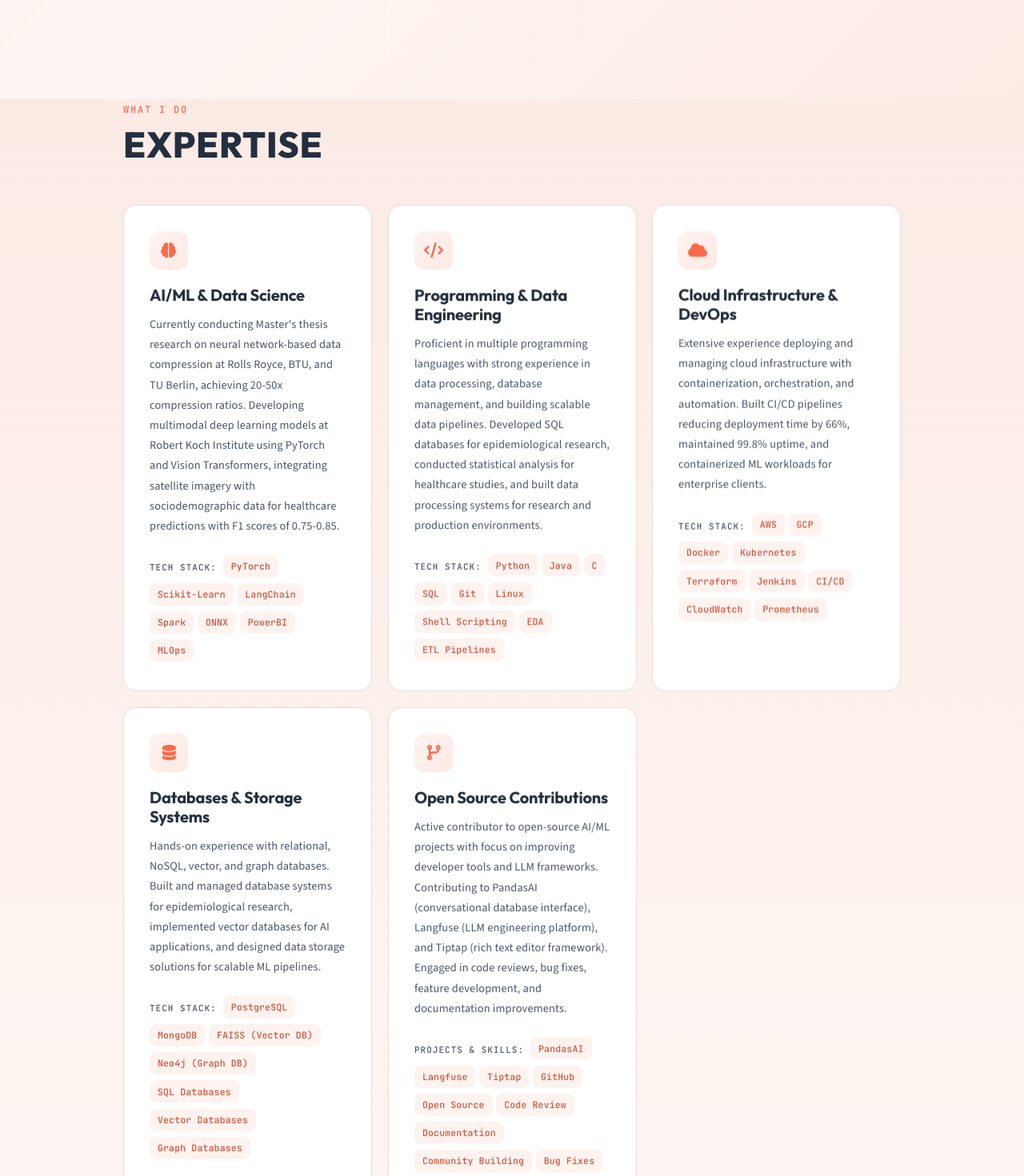
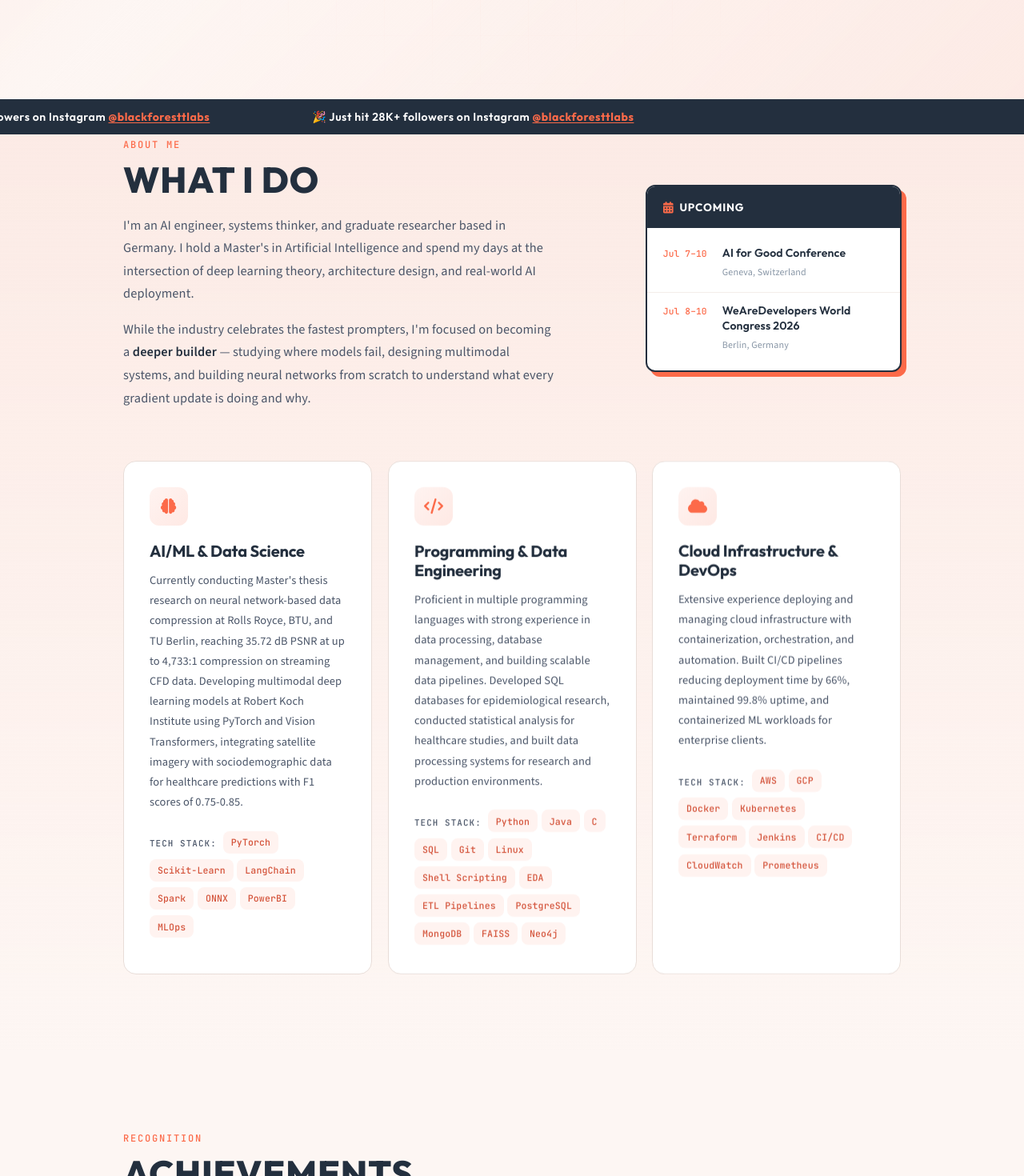
Before and after one commit to mahesh-sadupalli/portfolio, a React (Create React App) app: page / in a window 1280 px wide. Shown: the part 740-2210 px from the top of the page at 80% size. Built offline with nearby package versions, Linux system fonts and the light colour scheme.

Commit message:
Correct thesis compression ratio and trim past events from upcoming schedule

```diff
--- a/src/components/Expertise.tsx
+++ b/src/components/Expertise.tsx
@@ -1,7 +1,7 @@
 import React from "react";
 import '@fortawesome/free-regular-svg-icons'
 import { FontAwesomeIcon } from '@fortawesome/react-fontawesome';
-import { faBrain, faCode, faCloud, faDatabase, faCodeBranch } from '@fortawesome/free-solid-svg-icons';
+import { faBrain, faCode, faCloud, faCalendarDays } from '@fortawesome/free-solid-svg-icons';
 import Chip from '@mui/material/Chip';
 import ScrollReveal from './ScrollReveal';
 import '../assets/styles/Expertise.scss';
@@ -10,7 +10,7 @@ const skills = [
     {
         icon: faBrain,
         title: "AI/ML & Data Science",
-        description: "Currently conducting Master's thesis research on neural network-based data compression at Rolls Royce, BTU, and TU Berlin, achieving 20-50x compression ratios. Developing multimodal deep learning models at Robert Koch Institute using PyTorch and Vision Transformers, integrating satellite imagery with sociodemographic data for healthcare predictions with F1 scores of 0.75-0.85.",
+        description: "Currently conducting Master's thesis research on neural network-based data compression at Rolls Royce, BTU, and TU Berlin, reaching 35.72 dB PSNR at up to 4,733:1 compression on streaming CFD data. Developing multimodal deep learning models at Robert Koch Institute using PyTorch and Vision Transformers, integrating satellite imagery with sociodemographic data for healthcare predictions with F1 scores of 0.75-0.85.",
         labels: ["PyTorch", "Scikit-Learn", "LangChain", "Spark", "ONNX", "PowerBI", "MLOps"],
         chipLabel: "Tech stack",
         featured: true
@@ -19,7 +19,7 @@ const skills = [
         icon: faCode,
         title: "Programming & Data Engineering",
         description: "Proficient in multiple programming languages with strong experience in data processing, database management, and building scalable data pipelines. Developed SQL databases for epidemiological research, conducted statistical analysis for healthcare studies, and built data processing systems for research and production environments.",
-        labels: ["Python", "Java", "C", "SQL", "Git", "Linux", "Shell Scripting", "EDA", "ETL Pipelines"],
+        labels: ["Python", "Java", "C", "SQL", "Git", "Linux", "Shell Scripting", "EDA", "ETL Pipelines", "PostgreSQL", "MongoDB", "FAISS", "Neo4j"],
         chipLabel: "Tech stack",
         featured: false
     },
@@ -30,36 +30,54 @@ const skills = [
         labels: ["AWS", "GCP", "Docker", "Kubernetes", "Terraform", "Jenkins", "CI/CD", "CloudWatch", "Prometheus"],
         chipLabel: "Tech stack",
         featured: false
-    },
-    {
-        icon: faDatabase,
-        title: "Databases & Storage Systems",
-        description: "Hands-on experience with relational, NoSQL, vector, and graph databases. Built and managed database systems for epidemiological research, implemented vector databases for AI applications, and designed data storage solutions for scalable ML pipelines.",
-        labels: ["PostgreSQL", "MongoDB", "FAISS (Vector DB)", "Neo4j (Graph DB)", "SQL Databases", "Vector Databases", "Graph Databases"],
-        chipLabel: "Tech stack",
-        featured: false
-    },
-    {
-        icon: faCodeBranch,
-        title: "Open Source Contributions",
-        description: "Active contributor to open-source AI/ML projects with focus on improving developer tools and LLM frameworks. Contributing to PandasAI (conversational database interface), Langfuse (LLM engineering platform), and Tiptap (rich text editor framework). Engaged in code reviews, bug fixes, feature development, and documentation improvements.",
-        labels: ["PandasAI", "Langfuse", "Tiptap", "GitHub", "Open Source", "Code Review", "Documentation", "Community Building", "Bug Fixes", "Feature Development"],
-        chipLabel: "Projects & Skills",
-        featured: true
     }
 ];
 
 function Expertise() {
     return (
     <div className="expertise-section" id="expertise">
+        <div className="news-ticker">
+            <div className="news-ticker-track">
+                <span className="news-ticker-item">&#127881; Just hit 28K+ followers on Instagram <a href="https://www.instagram.com/blackforesttlabs/" target="_blank" rel="noreferrer">@blackforesttlabs</a></span>
+                <span className="news-ticker-item">&#127881; Just hit 28K+ followers on Instagram <a href="https://www.instagram.com/blackforesttlabs/" target="_blank" rel="noreferrer">@blackforesttlabs</a></span>
+            </div>
+        </div>
         <div className="expertise-inner">
             <ScrollReveal>
-                <span className="section-label">What I Do</span>
-                <h1 className="expertise-heading">Expertise</h1>
+                <div className="expertise-intro">
+                    <div className="expertise-intro-text">
+                        <span className="section-label">About Me</span>
+                        <h1 className="expertise-heading">What I Do</h1>
+                        <p className="expertise-bio">I'm an AI engineer, systems thinker, and graduate researcher based in Germany. I hold a Master's in Artificial Intelligence and spend my days at the intersection of deep learning theory, architecture design, and real-world AI deployment.</p>
+                        <p className="expertise-bio">While the industry celebrates the fastest prompters, I'm focused on becoming a <strong>deeper builder</strong> — studying where models fail, designing multimodal systems, and building neural networks from scratch to understand what every gradient update is doing and why.</p>
+                    </div>
+                    <div className="upcoming-schedule">
+                        <div className="schedule-header">
+                            <FontAwesomeIcon icon={faCalendarDays} />
+                            <span>Upcoming</span>
+                        </div>
+                        <div className="schedule-list">
+                            <div className="schedule-item">
+                                <span className="schedule-date">Jul 7–10</span>
+                                <div className="schedule-info">
+                                    <h4>AI for Good Conference</h4>
+                                    <span className="schedule-location">Geneva, Switzerland</span>
+                                </div>
+                            </div>
+                            <div className="schedule-item">
+                                <span className="schedule-date">Jul 8–10</span>
+                                <div className="schedule-info">
+                                    <h4>WeAreDevelopers World Congress 2026</h4>
+                                    <span className="schedule-location">Berlin, Germany</span>
+                                </div>
+                            </div>
+                        </div>
+                    </div>
+                </div>
             </ScrollReveal>
             <div className="expertise-bento">
                 {skills.map((skill, index) => (
-                    <ScrollReveal key={index} delay={index * 100} className={`bento-card ${skill.featured ? 'bento-featured' : ''}`}>
+                    <ScrollReveal key={index} delay={index * 100} className="bento-card">
                         <div className="bento-card-inner">
                             <div className="bento-icon">
                                 <FontAwesomeIcon icon={skill.icon} />
--- a/src/components/Timeline.tsx
+++ b/src/components/Timeline.tsx
@@ -28,7 +28,7 @@ function Timeline() {
             <h3 className="vertical-timeline-element-title">Master Thesis Research</h3>
             <h4 className="vertical-timeline-element-subtitle">BTU Cottbus-Senftenberg | FG Numerische Mathematik und Wissenschaftliches Rechnen</h4>
             <p>
-              Concurrent Neural Network Training for Compression of Spatio-Temporal Data: Developing in-situ neural network-based compression for streaming CFD simulation data. Training coordinate-based MLPs to learn continuous field representations, achieving compression ratios up to 27,208:1. Comparing offline (batch) vs online (streaming) training paradigms and investigating catastrophic forgetting.
+              Concurrent Neural Network Training for Compression of Spatio-Temporal Data: Developing in-situ neural network-based compression for streaming CFD simulation data. Training coordinate-based MLPs to learn continuous field representations, achieving compression ratios up to 4,733:1. Comparing offline (batch) vs online (streaming) training paradigms and investigating catastrophic forgetting.
             </p>
           </VerticalTimelineElement>
           <VerticalTimelineElement
```
